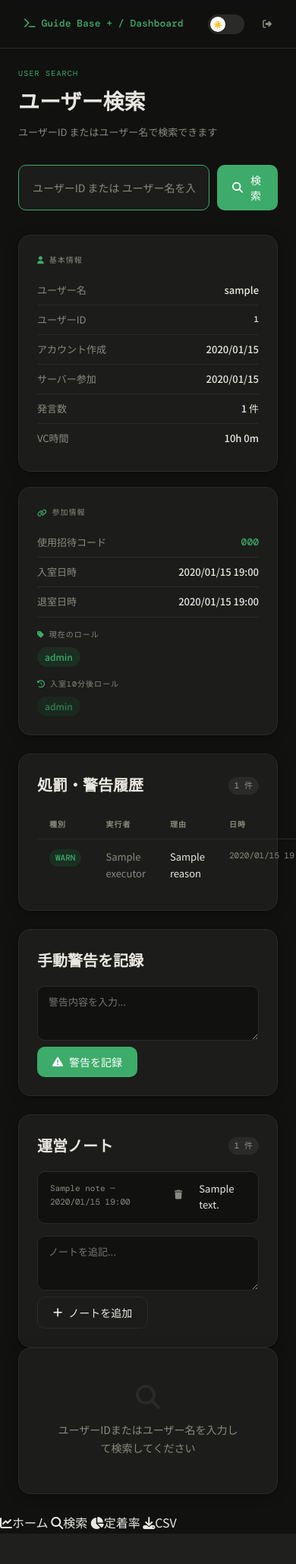
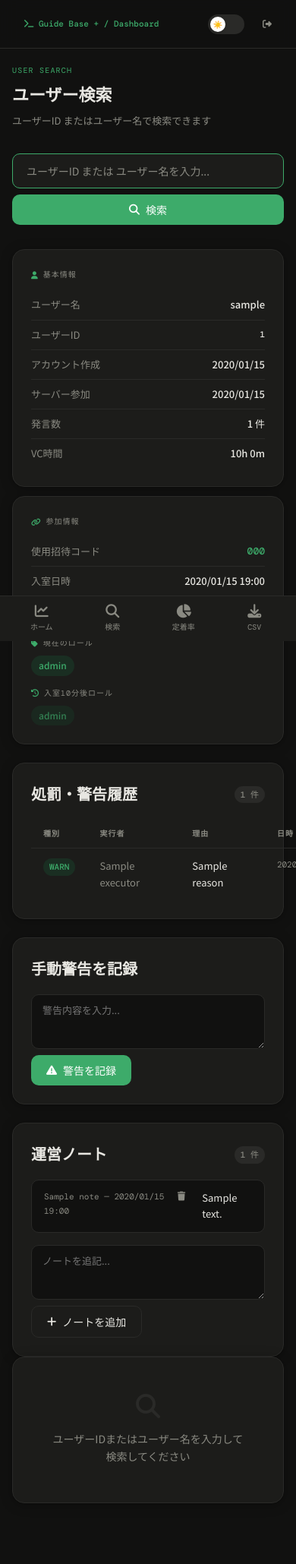
Before and after one commit to yuuuyunote/discord-dashboard, a FastAPI app: template templates/search.html in a window 390 px wide; the page is wider, and only the part inside the window is pictured. Shown: that part at 76% size. Before the commit the page ends 2019 px from the top of that part, so only its background shows below. Run offline with FastAPI, Linux system fonts and the light colour scheme; the template is opened without the code that fills it: most values are stand-ins (such as "Sample title", 1, 10 or a date in 2020); parts of the project's set-up code (start-up, migrations or seed data) failed here and were passed over.

Commit message:
Implement mobile responsive styles for dashboard
Added mobile responsive styles for dashboard navigation and layout.

```diff
--- a/static/style.css
+++ b/static/style.css
@@ -1167,3 +1167,227 @@ ul { list-style: none; }
       .home-sublinks { gap: 16px; }
       .stat-num { font-size: 30px; }
     }
+
+/* ═══════════════════════════════════════════════════════
+   Dashboard Mobile Responsive Styles
+   ═══════════════════════════════════════════════════════ */
+
+/* ─── モバイルナビゲーション ─────────────────────────── */
+.dash-mobile-nav {
+  display: none;
+  position: fixed;
+  bottom: 0; left: 0; right: 0;
+  height: 60px;
+  background: var(--bg-card);
+  border-top: 1px solid var(--border);
+  z-index: 1000;
+  padding: 0 8px;
+  align-items: center;
+  justify-content: space-around;
+}
+
+.dash-mobile-nav a {
+  display: flex;
+  flex-direction: column;
+  align-items: center;
+  gap: 3px;
+  padding: 8px 16px;
+  border-radius: var(--radius-sm);
+  color: var(--text-sub);
+  font-size: 10px;
+  font-family: 'DM Mono', monospace;
+  text-decoration: none;
+  transition: all var(--transition);
+  flex: 1;
+  text-align: center;
+}
+
+.dash-mobile-nav a i {
+  font-size: 18px;
+}
+
+.dash-mobile-nav a.active {
+  color: var(--accent);
+}
+
+.dash-mobile-nav a:hover {
+  color: var(--accent);
+  background: var(--accent-light);
+}
+
+/* ─── サイドバー モバイル対応 ────────────────────────── */
+@media (max-width: 768px) {
+
+  /* サイドバーを非表示 */
+  .sidebar {
+    display: none !important;
+  }
+
+  /* メインコンテンツをフル幅に */
+  .main-content {
+    margin-left: 0 !important;
+    max-width: 100% !important;
+    padding: 20px 16px 80px !important; /* 下部ナビ分の余白 */
+  }
+
+  /* モバイルナビ表示 */
+  .dash-mobile-nav {
+    display: flex;
+  }
+
+  /* ページヘッダー */
+  .page-header h1 {
+    font-size: 22px !important;
+  }
+
+  /* 統計グリッド：2列に */
+  .stats-grid-dash {
+    grid-template-columns: repeat(2, 1fr) !important;
+    gap: 10px !important;
+    margin-bottom: 20px !important;
+  }
+
+  .stat-card {
+    padding: 16px !important;
+  }
+
+  .stat-card-value {
+    font-size: 28px !important;
+  }
+
+  /* 2カラムを1カラムに */
+  .two-col {
+    grid-template-columns: 1fr !important;
+    gap: 16px !important;
+  }
+
+  /* カード内パディング縮小 */
+  .card-inner {
+    padding: 16px !important;
+  }
+
+  /* テーブルをスクロール可能に */
+  .data-table-wrap {
+    overflow-x: auto;
+    -webkit-overflow-scrolling: touch;
+  }
+
+  .data-table {
+    min-width: 500px;
+  }
+
+  /* 招待リンクテーブルはスクロール */
+  .invite-table-wrap {
+    overflow-x: auto;
+    -webkit-overflow-scrolling: touch;
+    margin: 0 -16px;
+    padding: 0 16px;
+  }
+
+  /* メモフォームをスタック */
+  .memo-form {
+    flex-direction: column !important;
+    align-items: stretch !important;
+    gap: 6px !important;
+  }
+
+  .memo-save-btn {
+    width: 100% !important;
+  }
+
+  /* 検索バー */
+  .search-bar {
+    flex-direction: column !important;
+    gap: 8px !important;
+  }
+
+  .search-bar .btn {
+    width: 100% !important;
+    justify-content: center !important;
+  }
+
+  /* ユーザー詳細グリッド：1カラムに */
+  .user-detail-grid {
+    grid-template-columns: 1fr !important;
+    gap: 12px !important;
+  }
+
+  /* チャンネルランキングバー */
+  .ch-bar-label {
+    width: 100px !important;
+    font-size: 12px !important;
+  }
+
+  /* セクションヘッド */
+  .section-head {
+    flex-wrap: wrap !important;
+    gap: 8px !important;
+  }
+
+  /* 定着率バー */
+  .rate-bar {
+    flex-wrap: wrap !important;
+    gap: 4px !important;
+  }
+
+  .rate-track {
+    min-width: 60px !important;
+  }
+
+  /* グラフの高さを縮小 */
+  .chart-wrap {
+    height: 150px !important;
+  }
+
+  /* stat-row（招待詳細） */
+  .stat-row {
+    grid-template-columns: repeat(2, 1fr) !important;
+    gap: 10px !important;
+  }
+
+  .stat-mini {
+    padding: 14px !important;
+  }
+
+  .stat-mini-value {
+    font-size: 22px !important;
+  }
+
+  /* ノートアイテム */
+  .note-item-header {
+    align-items: flex-start !important;
+  }
+
+  /* トースト位置 */
+  .toast {
+    bottom: 70px !important;
+    left: 16px !important;
+    right: 16px !important;
+    text-align: center !important;
+  }
+
+  /* ナビトップのユーザー名を短縮 */
+  .nav-top-user span {
+    display: none;
+  }
+
+  /* ナビトップのロゴを短縮 */
+  .nav-top-logo {
+    font-size: 11px !important;
+  }
+}
+
+/* ─── 超小型画面（375px以下） ────────────────────────── */
+@media (max-width: 375px) {
+  .stats-grid-dash {
+    grid-template-columns: 1fr !important;
+  }
+
+  .stat-row {
+    grid-template-columns: 1fr !important;
+  }
+
+  .main-content {
+    padding: 16px 12px 80px !important;
+  }
+}
```
